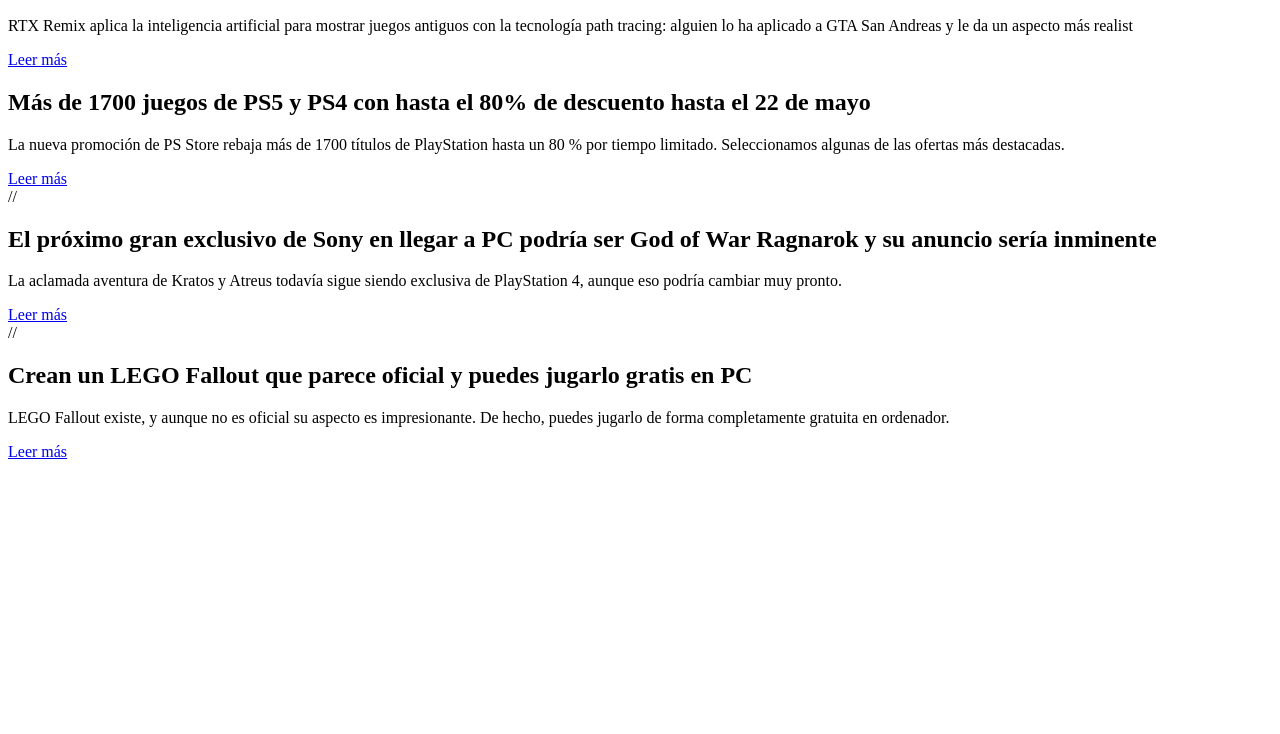
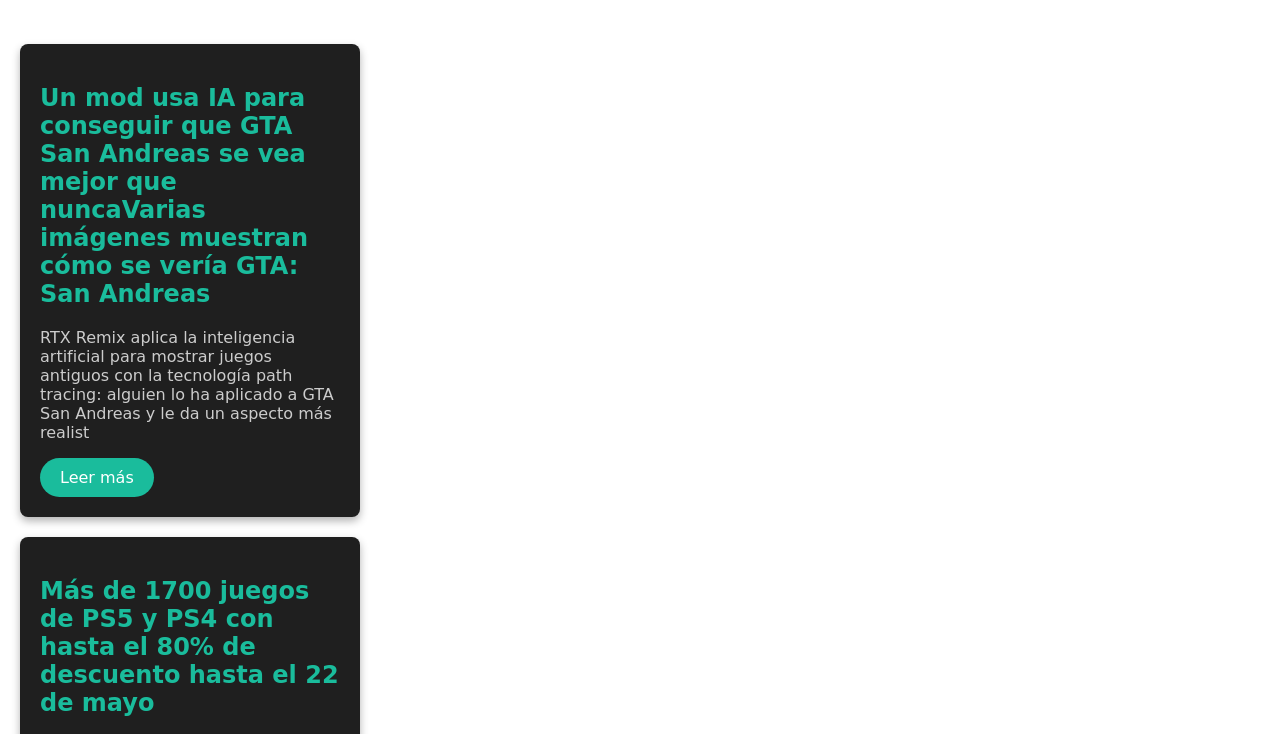
Before and after one commit to danny0406/Cybersquad, a plain HTML site: page index.html in a window 1280 px wide. Shown: the part 137-871 px from the top of the page. Before the commit the page ends 800 px from the top, so only its background shows below. Drawn offline with Linux system fonts and the light colour scheme.

Commit message:
Aniadir css a html

```diff
--- a/index.html
+++ b/index.html
@@ -4,7 +4,7 @@
     <meta charset="UTF-8" />
     <meta name="viewport" content="width=device-width, initial-scale=1.0" />
     <title>Novedades</title>
-    <link rel="stylesheet" href="novedades.css" />
+    <link rel="stylesheet" href="style.css" />
   </head>
   <body>
     <header>
```
